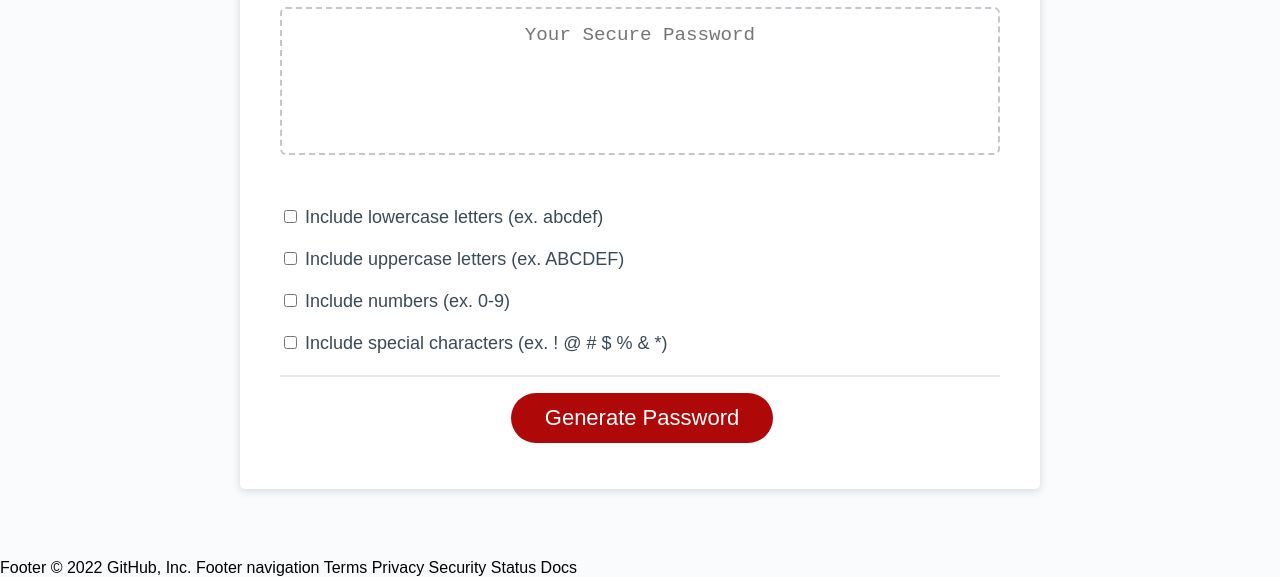
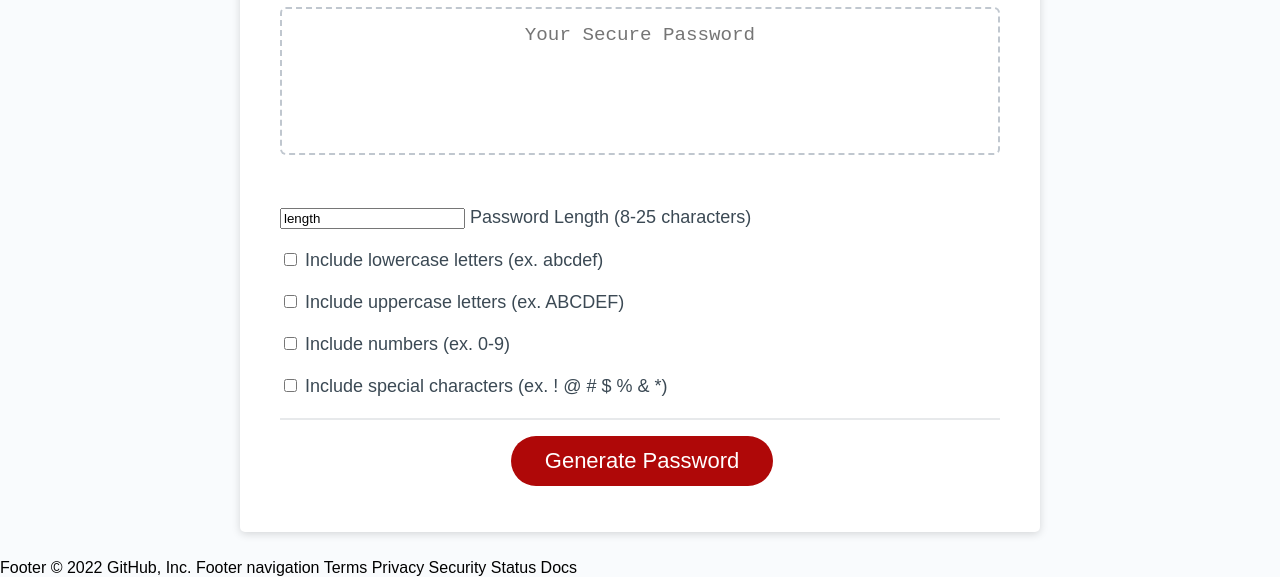
Before and after one commit to awinters81/Password-Generator, a plain HTML site: page index.html in a window 1280 px wide. Shown: the part 241-818 px from the top of the page. Drawn offline with Linux system fonts and the light colour scheme; files whose address does not match are found by name.

Commit message:
add password length option

```diff
--- a/index.html
+++ b/index.html
@@ -34,6 +34,15 @@
         </div>
 
         <br>
+        <br>
+
+    <!-- Options-->
+
+        <div class="length">
+            <input type="text" id="length" name="length" value="length">
+            <label for="length"> Password Length (8-25 characters) </label>
+        </div>
+
         <br>
 
         <div class="lowercase">
```
